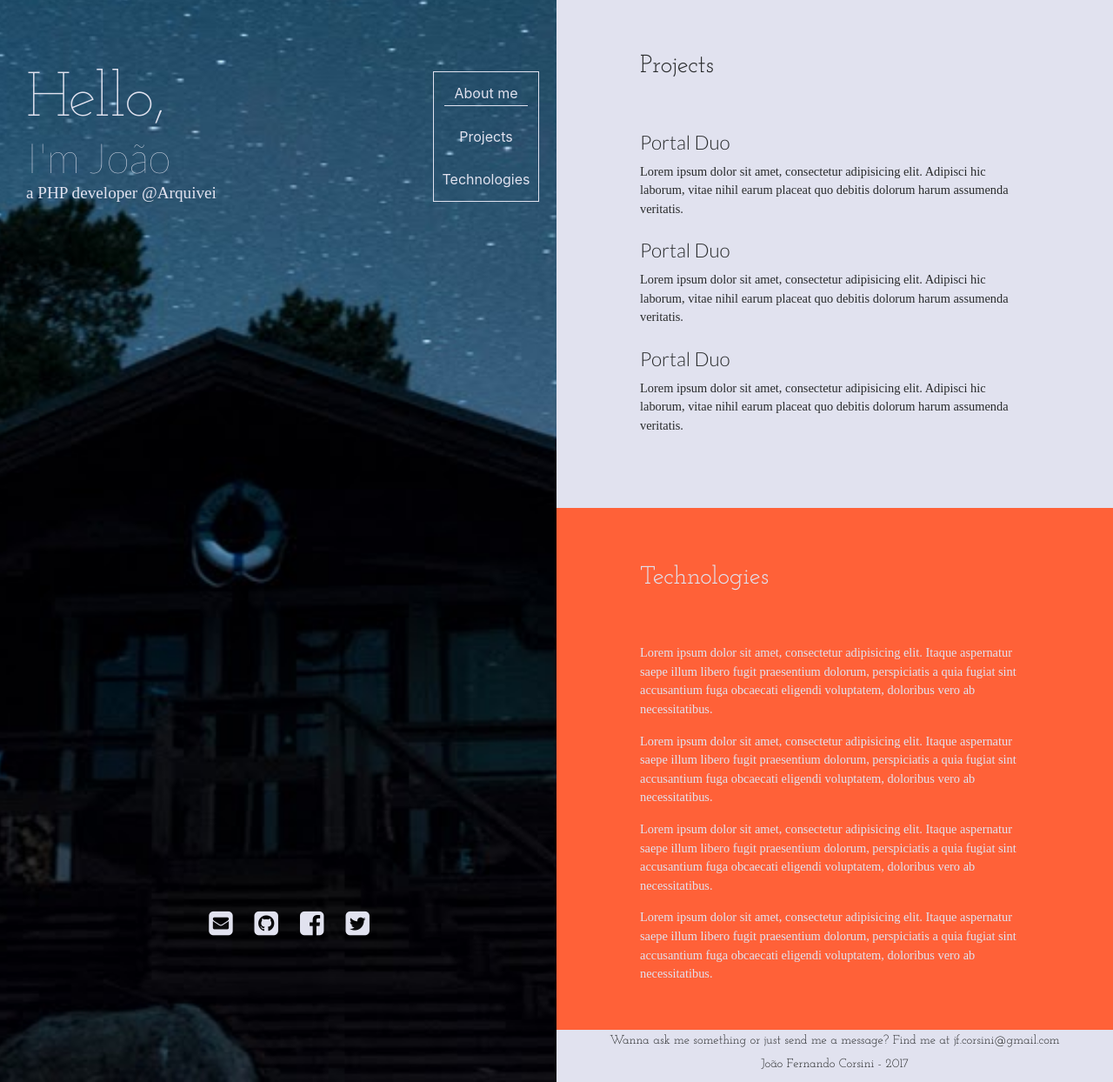
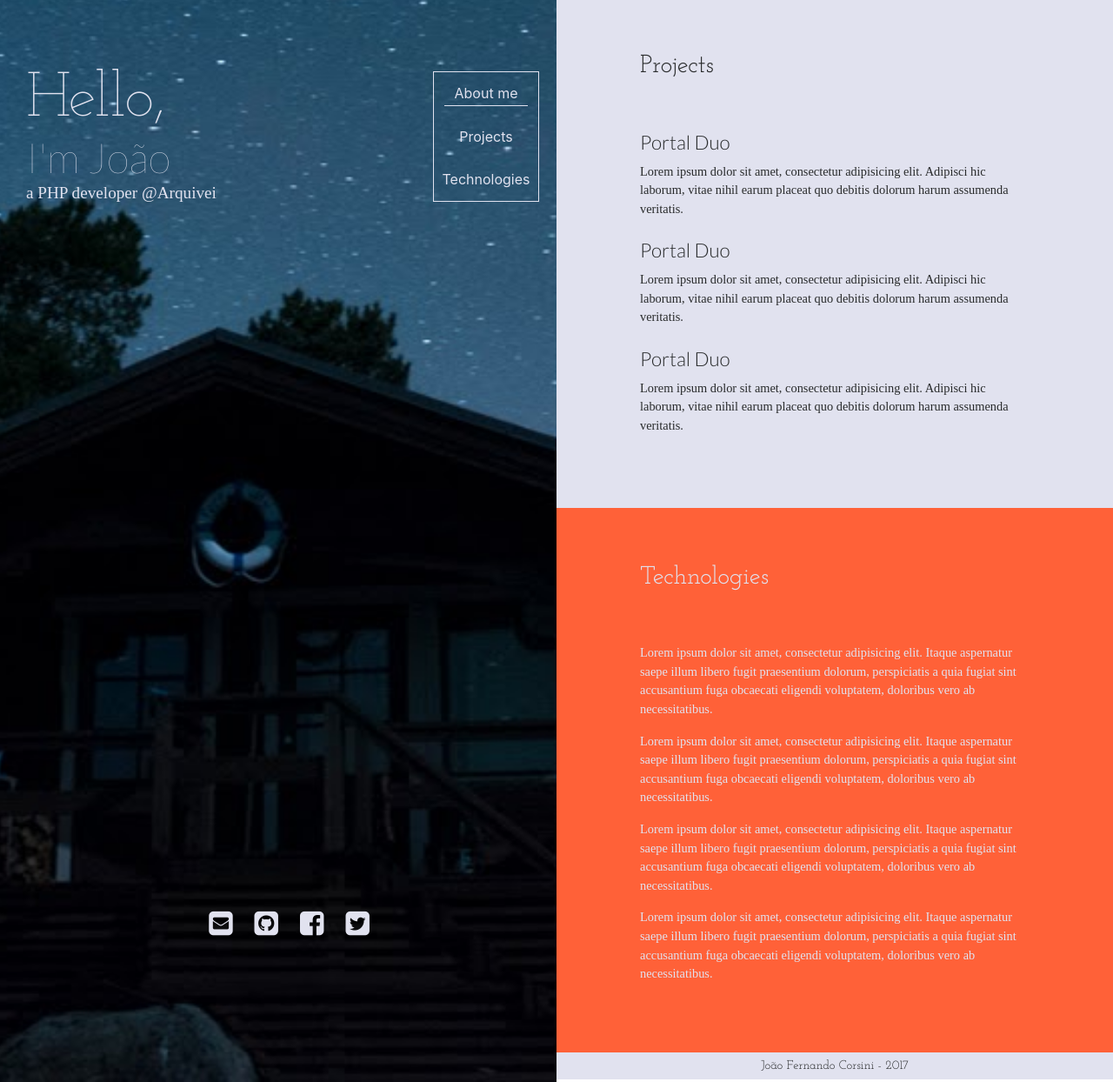
Before and after one commit to jfcorsini/jfcorsini.github.io, a Jekyll site: the page built from index.html, in a window 1280 px wide, cut to the strip 733-1977 px from the top of the page. Shown: the whole strip at 87% size. Built offline with Jekyll 4.4.1, drawn with Linux system fonts in a browser that asks for light colours; nearby versions of some CDN libraries.

Commit message:
Fix footer for mobile experience

```diff
--- a/_includes/content.html
+++ b/_includes/content.html
@@ -29,7 +29,6 @@
         <p>Lorem ipsum dolor sit amet, consectetur adipisicing elit. Itaque aspernatur saepe illum libero fugit praesentium dolorum, perspiciatis a quia fugiat sint accusantium fuga obcaecati eligendi voluptatem, doloribus vero ab necessitatibus.</p>
     </div>
     <footer>
-        <p>Wanna ask me something or just send me a message? Find me at <span>jf.corsini@gmail.com</span></p>
-        <p id="copyright">João Fernando Corsini - 2017</p>
+        <p>João Fernando Corsini - 2017</p>
     </footer>
 </div>
--- a/_sass/_content.scss
+++ b/_sass/_content.scss
@@ -57,7 +57,6 @@
 
     #technologies {
         color: $white;
-        height: 600px;
         background-color: $dark-primary-color;
         padding: 10% 15%;
         width: 100%;
@@ -68,17 +67,12 @@
         flex-direction: column;
         align-items: center;
         justify-content: flex-end;
-        height: 60px;
         background-color: $white;
 
         p {
+            margin: 5px 0;
             font-size: 0.9em;
             font-family: $heading-font;
-            margin: -5px 0 0;
-        }
-
-        #copyright {
-            padding: 10px 0;
         }
     }
 }
```
Also changed, not shown: 2 other files.
